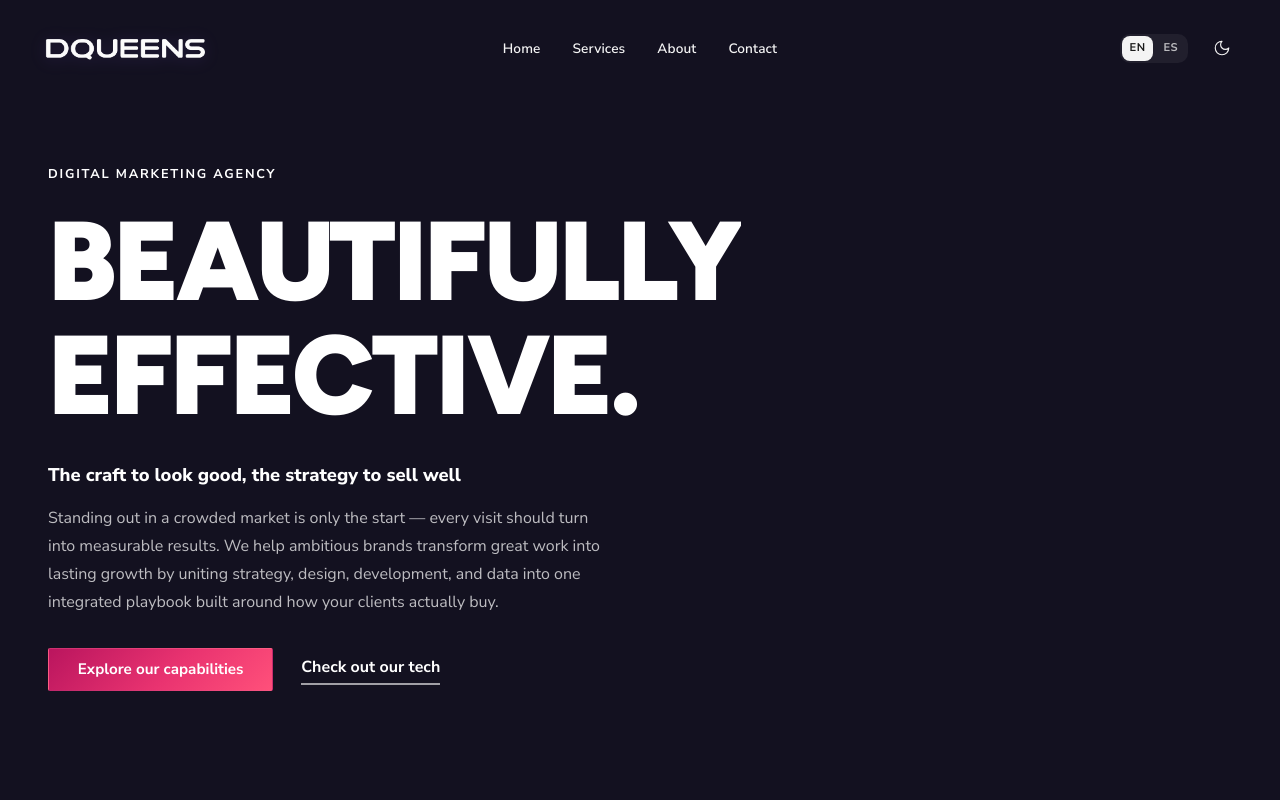
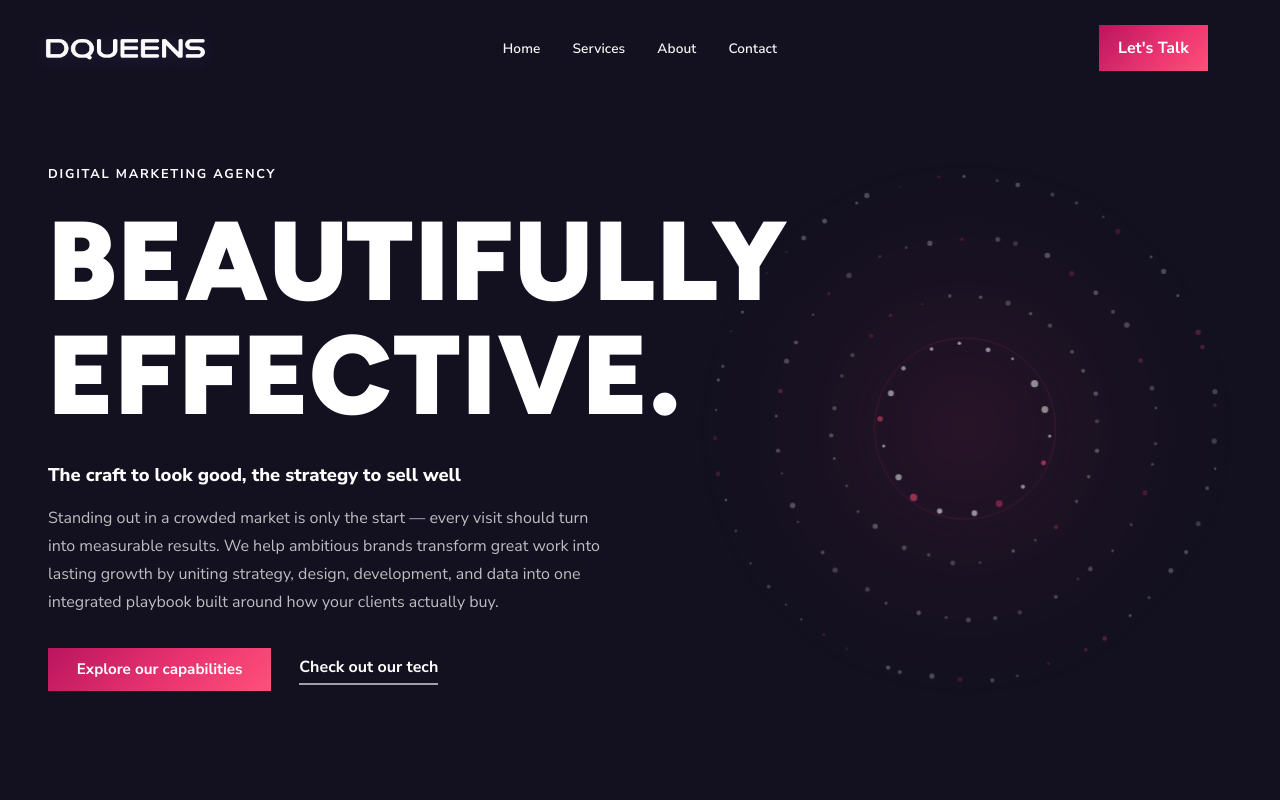
Before and after one commit to Vanessa-bl/DQUS, a React (Vite) app: page / in a window 1280 px wide. Shown: the top 800 px of the page. Built offline with nearby package versions, Linux system fonts and the light colour scheme.

Commit message:
update-ui

```diff
--- a/src/components/ui/Header/Header.css
+++ b/src/components/ui/Header/Header.css
@@ -64,10 +64,49 @@
 }
 
 .header__locale {
-  display: flex;
+  display: none;
   gap: 2px;
   border-radius: 10px;
   padding: 2px;
+}
+
+.header__cta {
+  display: inline-flex;
+  align-items: center;
+  font-family: "Nunito Sans", sans-serif;
+  font-size: 1rem;
+  font-weight: 700;
+  color: #fff;
+  background: linear-gradient(135deg, #ba155e 0%, #e93370 55%, #ff507a 100%);
+  border: none;
+  height: 46px;
+  padding: 0 1.2rem;
+  border-radius: 0;
+  text-decoration: none;
+  cursor: pointer;
+  position: relative;
+  overflow: hidden;
+  z-index: 0;
+  transition: color 0.3s ease;
+}
+
+.header__cta::before {
+  content: "";
+  position: absolute;
+  inset: 0;
+  background: #fff;
+  transform: scaleY(0);
+  transform-origin: bottom;
+  transition: transform 0.3s ease;
+  z-index: -1;
+}
+
+.header__cta:hover {
+  color: #131120;
+}
+
+.header__cta:hover::before {
+  transform: scaleY(1);
 }
 
 .header__locale-btn {
--- a/src/components/ui/Header/Header.tsx
+++ b/src/components/ui/Header/Header.tsx
@@ -20,7 +20,7 @@ interface HeaderProps {
 export const Header: React.FC<HeaderProps> = ({
   onMenuClick,
   minimal = false,
-  showThemeSwitch = true,
+  showThemeSwitch = false,
   transparent = false,
   anchorNav,
 }) => {
@@ -113,6 +113,11 @@ export const Header: React.FC<HeaderProps> = ({
       <nav className="header__nav" aria-label="Redes sociales">
         <ul>
           <li>
+            <a className="header__cta" href="/contact">
+              {t("header.letsTalk", "Let's Talk")}
+            </a>
+          </li>
+          <li>
             <div className="header__locale">
               <button
                 className={`header__locale-btn${locale === "en" ? " is-active" : ""}`}
--- /dev/null
+++ b/src/components/ui/SplitHero/HeroPulse.tsx
@@ -0,0 +1,171 @@
+import { useEffect, useRef } from "react";
+
+type Dot = {
+  ring: number;
+  angle: number;
+  jitter: number;
+  speed: number;
+  size: number;
+  color: string;
+  twinkle: number;
+};
+
+const RINGS = [
+  { r: 0.3, count: 18, dir: 1, speed: 0.06 },
+  { r: 0.5, count: 30, dir: -1, speed: 0.04 },
+  { r: 0.7, count: 42, dir: 1, speed: 0.025 },
+  { r: 0.9, count: 54, dir: -1, speed: 0.016 },
+];
+
+/*
+ * Inspirado en las llamadas tranquilas de la ballena de Groenlandia
+ * (Balaena mysticetus): "moans" simples, graves y de larga duración,
+ * emitidos de forma espaciada y con intervalos levemente irregulares.
+ * Cada moan es una onda lenta que excita las partículas a su paso.
+ */
+const PHRASE = 12;
+const VOICES = [
+  { pulses: [0, 5.4], dur: 5.5, color: "233,51,112", width: 1 },
+];
+
+export default function HeroPulse() {
+  const canvasRef = useRef<HTMLCanvasElement>(null);
+
+  useEffect(() => {
+    const canvas = canvasRef.current;
+    if (!canvas) return;
+    const ctx = canvas.getContext("2d");
+    if (!ctx) return;
+
+    const reduced = window.matchMedia(
+      "(prefers-reduced-motion: reduce)"
+    ).matches;
+    const dpr = Math.min(window.devicePixelRatio || 1, 2);
+
+    let width = 0;
+    let height = 0;
+
+    const resize = () => {
+      const rect = canvas.getBoundingClientRect();
+      width = rect.width;
+      height = rect.height;
+      canvas.width = width * dpr;
+      canvas.height = height * dpr;
+      ctx.setTransform(dpr, 0, 0, dpr, 0, 0);
+      if (reduced) draw(0);
+    };
+
+    const dots: Dot[] = [];
+    RINGS.forEach((ring, ri) => {
+      for (let i = 0; i < ring.count; i++) {
+        const rose = Math.random() < 0.3;
+        dots.push({
+          ring: ri,
+          angle: (i / ring.count) * Math.PI * 2 + Math.random() * 0.08,
+          jitter: Math.random() * Math.PI * 2,
+          speed: ring.speed * ring.dir,
+          size: 1 + Math.random() * 1.8,
+          color: rose
+            ? Math.random() < 0.5
+              ? "233,51,112"
+              : "255,80,122"
+            : "255,255,255",
+          twinkle: 0.4 + Math.random() * 0.6,
+        });
+      }
+    });
+
+    const draw = (tMs: number) => {
+      const t = tMs / 1000;
+      ctx.clearRect(0, 0, width, height);
+      const cx = width / 2;
+      const cy = height / 2;
+      // El contenido más externo llega a ~0.95 * maxR (anillo 0.9 + respiración
+      // + jitter); se despeja maxR para que nunca se recorte en el canvas.
+      const maxR = (Math.min(width, height) / 2 - 8) / 0.95;
+
+      const glow = ctx.createRadialGradient(cx, cy, 0, cx, cy, maxR);
+      glow.addColorStop(0, "rgba(233,51,112,0.10)");
+      glow.addColorStop(0.55, "rgba(233,51,112,0.03)");
+      glow.addColorStop(1, "rgba(233,51,112,0)");
+      ctx.fillStyle = glow;
+      ctx.fillRect(0, 0, width, height);
+
+      const waves: { r: number; strength: number }[] = [];
+      if (!reduced) {
+        const tp = t % PHRASE;
+        for (const v of VOICES) {
+          for (const p of v.pulses) {
+            let age = tp - p;
+            if (age < 0) age += PHRASE;
+            if (age < v.dur) {
+              const prog = age / v.dur;
+              const alpha = 0.22 * (1 - prog);
+              const r = maxR * (0.12 + prog * 0.83);
+              waves.push({ r, strength: 1 - prog });
+              ctx.beginPath();
+              ctx.arc(cx, cy, r, 0, Math.PI * 2);
+              ctx.strokeStyle = `rgba(${v.color},${alpha.toFixed(3)})`;
+              ctx.lineWidth = v.width;
+              ctx.stroke();
+            }
+          }
+        }
+      }
+
+      const sigma = maxR * 0.06;
+      for (const d of dots) {
+        const ring = RINGS[d.ring];
+        const breathe = 1 + 0.025 * Math.sin(t * 0.5 + d.ring * 1.3);
+        let r = ring.r * maxR * breathe + Math.sin(t * 0.6 + d.jitter) * 2;
+
+        let excite = 0;
+        for (const w of waves) {
+          const dist = r - w.r;
+          excite += Math.exp(-(dist * dist) / (2 * sigma * sigma)) * w.strength;
+        }
+        if (excite > 1) excite = 1;
+        r += excite * maxR * 0.015;
+
+        const a = d.angle + (reduced ? 0 : t * d.speed);
+        const alpha = reduced
+          ? 0.45
+          : 0.16 +
+            0.1 * Math.abs(Math.sin(t * d.twinkle * 0.4 + d.jitter)) +
+            0.45 * excite;
+        ctx.beginPath();
+        ctx.arc(
+          cx + Math.cos(a) * r,
+          cy + Math.sin(a) * r,
+          d.size * (1 + 0.5 * excite),
+          0,
+          Math.PI * 2
+        );
+        ctx.fillStyle = `rgba(${d.color},${alpha.toFixed(3)})`;
+        ctx.fill();
+      }
+    };
+
+    resize();
+    const ro = new ResizeObserver(resize);
+    ro.observe(canvas);
+
+    let raf = 0;
+    if (reduced) {
+      draw(0);
+    } else {
+      const loop = (ts: number) => {
+        draw(ts);
+        raf = requestAnimationFrame(loop);
+      };
+      raf = requestAnimationFrame(loop);
+    }
+
+    return () => {
+      cancelAnimationFrame(raf);
+      ro.disconnect();
+    };
+  }, []);
+
+  return <canvas ref={canvasRef} className="split-hero__pulse" />;
+}
--- a/src/components/ui/SplitHero/SplitHero.css
+++ b/src/components/ui/SplitHero/SplitHero.css
@@ -3,14 +3,15 @@
   background: #131120;
   padding: 7.5rem 3rem 4rem;
   box-sizing: border-box;
+  overflow: hidden;
 }
 
 .split-hero__inner {
-  max-width: 1280px;
+  max-width: 1209px;
   margin: 0 auto;
   display: grid;
-  grid-template-columns: 1fr 1fr;
-  gap: 3rem;
+  grid-template-columns: 1fr 1.15fr;
+  gap: 2rem;
   align-items: center;
   min-height: calc(100vh - 11.5rem);
 }
@@ -19,6 +20,8 @@
   display: flex;
   flex-direction: column;
   align-items: flex-start;
+  position: relative;
+  z-index: 1;
 }
 
 .split-hero__pre-title {
@@ -36,7 +39,7 @@
   font-weight: 900;
   font-size: 7rem;
   line-height: 1.02;
-  letter-spacing: -0.03em;
+  letter-spacing: 1px;
   color: #fff;
   margin: 0 0 1.75rem;
   text-transform: uppercase;
@@ -85,11 +88,11 @@
   font-weight: 700;
   color: #fff;
   background: linear-gradient(135deg, #ba155e 0%, #e93370 55%, #ff507a 100%);
-  border: 1px solid rgba(255, 255, 255, 0.08);
+  border: none;
   height: 43px;
   padding: 0 1.8rem;
   box-sizing: border-box;
-  border-radius: 2px;
+  border-radius: 0;
   text-decoration: none;
   cursor: pointer;
   transition: filter 0.25s ease, transform 0.25s ease, box-shadow 0.25s ease;
@@ -118,8 +121,19 @@
 
 .split-hero__media {
   min-height: 420px;
-  height: 100%;
-  border-radius: 20px;
+  align-self: stretch;
+  position: relative;
+}
+
+.split-hero__pulse {
+  display: block;
+  position: absolute;
+  top: 50%;
+  right: 0;
+  transform: translateY(-50%);
+  width: 130%;
+  height: 130%;
+  pointer-events: none;
 }
 
 @media (max-width: 900px) {
@@ -137,6 +151,6 @@
   }
 
   .split-hero__media {
-    min-height: 260px;
+    min-height: 300px;
   }
 }
--- a/src/components/ui/SplitHero/SplitHero.tsx
+++ b/src/components/ui/SplitHero/SplitHero.tsx
@@ -1,5 +1,6 @@
 import { motion, type Variants } from "framer-motion";
 import { useT } from "../../../i18n/useT";
+import HeroPulse from "./HeroPulse";
 import "./SplitHero.css";
 
 const fadeUp: Variants = {
@@ -101,7 +102,7 @@ export default function SplitHero() {
       </div>
 
       <div className="split-hero__media" aria-hidden="true">
-        {/* Espacio reservado para la imagen del hero */}
+        <HeroPulse />
       </div>
       </div>
     </section>
```
